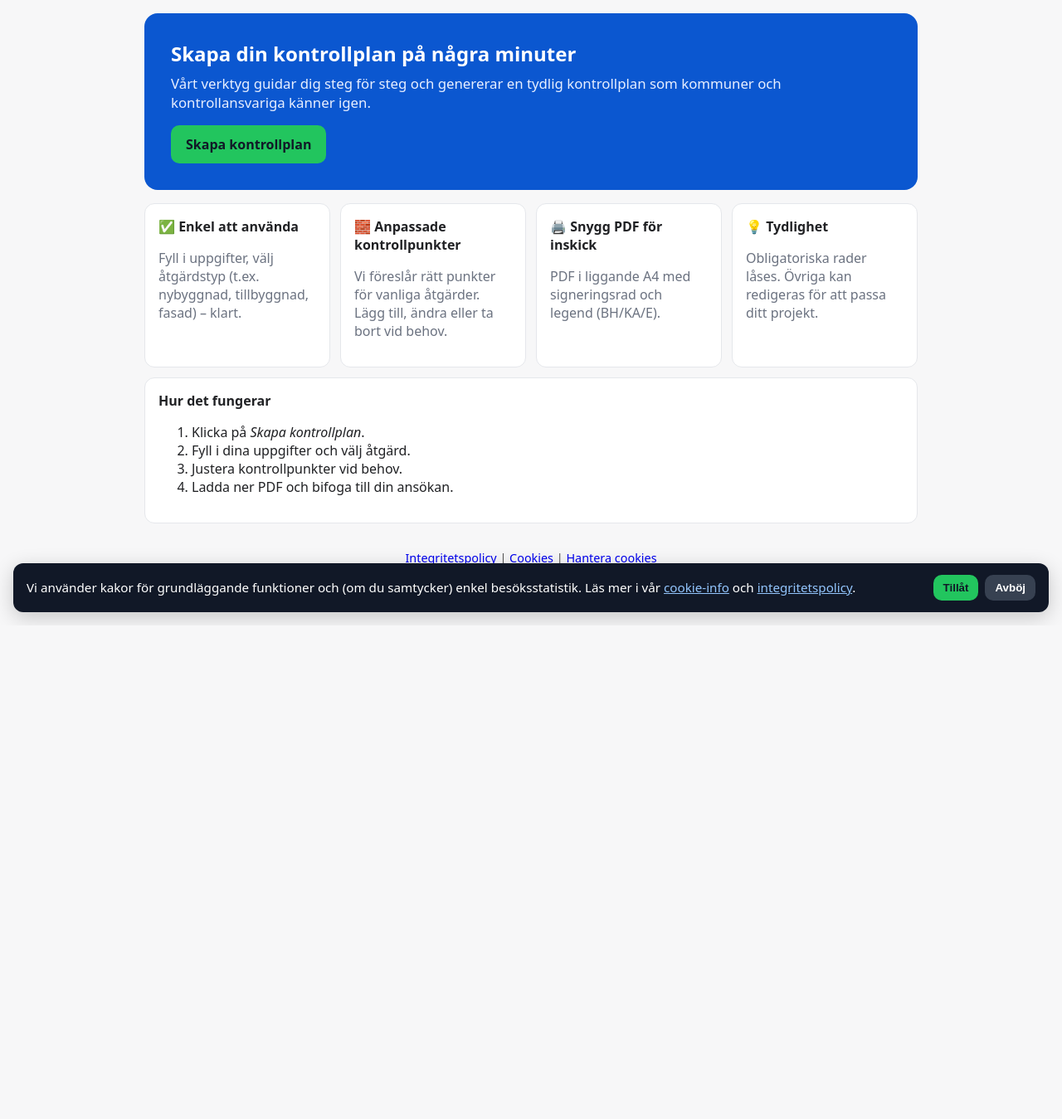
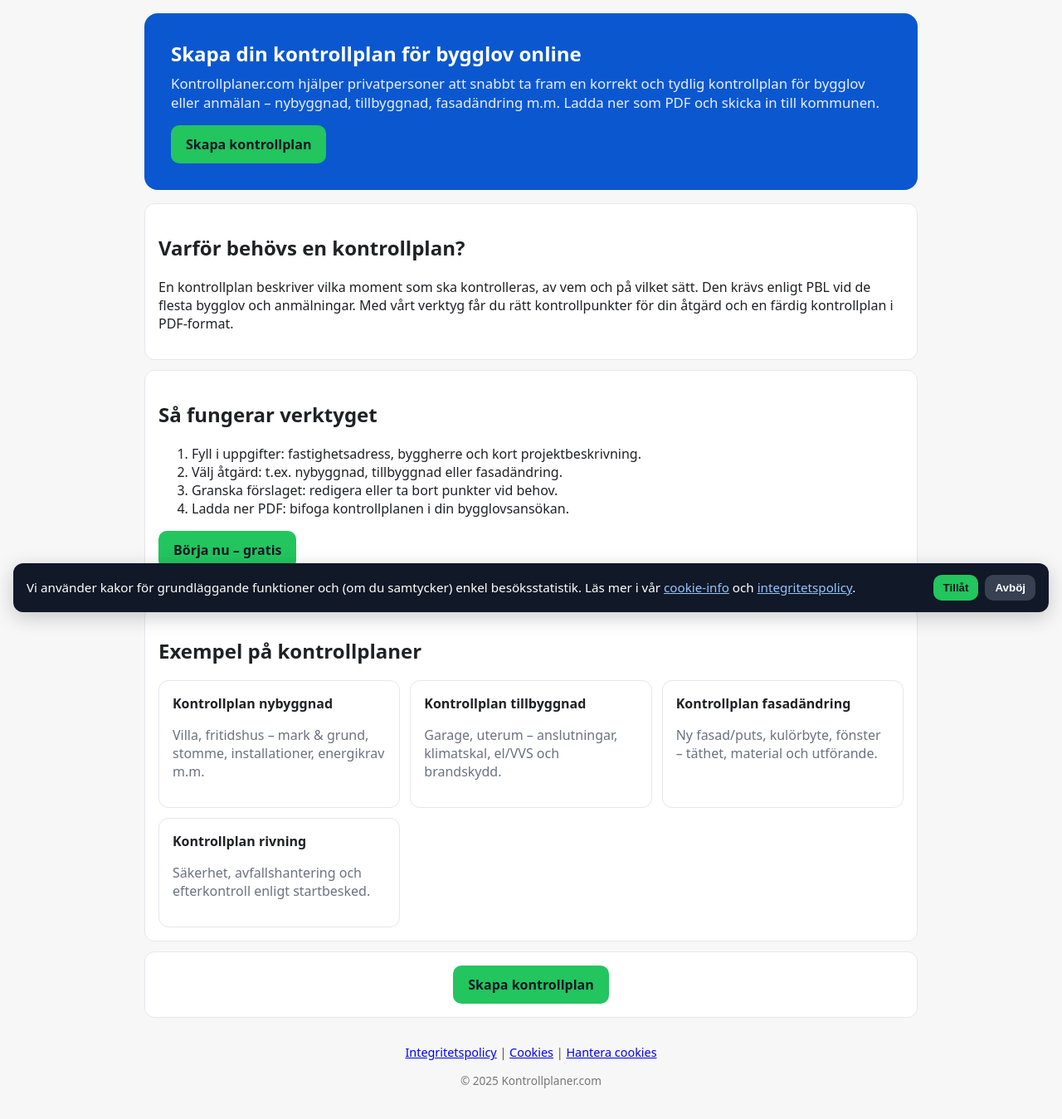
Before and after one commit to NiklasLorentz/kontrollplan-app, a Flask app: page / in a window 1280 px wide. Shown: the part 46-1395 px from the top of the page at 83% size. Before the commit the page ends 798 px from the top, so only its background shows below. Run offline with Flask 3, Linux system fonts and the light colour scheme.

Commit message:
SEO: sitemap + robots + GA4-snippet och uppdaterad landningssida

```diff
--- a/app.py
+++ b/app.py
@@ -1,3 +1,4 @@
+
 import os
 from datetime import datetime
 from flask import Flask, render_template, request, send_file, make_response
@@ -10,10 +11,10 @@ from xml.sax.saxutils import escape
 
 app = Flask(__name__)
 
-# ===== Analytics config via env (Render Settings → Environment) =====
-app.config["GA_ID"] = os.environ.get("GA_ID", "")              # ex: G-XXXXXXXXXX
-app.config["MATOMO_URL"] = os.environ.get("MATOMO_URL", "")    # ex: https://matomo.dindomän.se/
-app.config["MATOMO_SITE_ID"] = os.environ.get("MATOMO_SITE_ID", "")  # ex: 1
+# ===== Analytics config via env =====
+app.config["GA_ID"] = os.environ.get("GA_ID", "")
+app.config["MATOMO_URL"] = os.environ.get("MATOMO_URL", "")
+app.config["MATOMO_SITE_ID"] = os.environ.get("MATOMO_SITE_ID", "")
 
 @app.context_processor
 def inject_analytics_config():
@@ -203,7 +204,6 @@ def plan_rows(bygglovstyp: str):
             row("Utförandet överensstämmer med startbesked", "BH", "Intyg", "Startbesked", "Efter arbetet", oblig=True),
         ]
 
-    # Fallback
     return [cat("Rubrik"), row("Ny kontrollpunkt", "BH", "Egenkontroll", "Ritningar")]
 
 # ===========================
--- /dev/null
+++ b/robots.txt
@@ -0,0 +1,5 @@
+
+User-agent: *
+Disallow:
+
+Sitemap: https://www.kontrollplaner.com/sitemap.xml
--- a/static/script.js
+++ b/static/script.js
@@ -89,18 +89,13 @@ function undoLastRemove(){
 }
 
 function init(){
-  // Bind handlers to server-rendered rows
   document.querySelectorAll('#kontroll-tabell tbody tr').forEach(tr=>attachRemoveHandler(tr));
-
-  // Buttons under the table
   document.getElementById('add-category').onclick=()=>addCategoryRow('Ny rubrik');
   document.getElementById('add-row').onclick=()=>addDataRow({vem:'BH', hur:'Egenkontroll', mot:'Ritningar', nar:'Under arbetet'});
   document.getElementById('clear-all').onclick=()=>{ document.querySelector('#kontroll-tabell tbody').innerHTML=''; lastRemoved=null; document.getElementById('undo-remove').disabled=true; rebuildHidden(); };
   document.getElementById('undo-remove').onclick=undoLastRemove;
-
   document.querySelector('#kontroll-tabell').addEventListener('input', e=>{ if(e.target.matches('.editable')) rebuildHidden(); });
   document.getElementById('pdf-form').addEventListener('submit', rebuildHidden);
   rebuildHidden();
 }
-
 document.addEventListener('DOMContentLoaded', init);
--- a/templates/landing.html
+++ b/templates/landing.html
@@ -3,24 +3,25 @@
 <html lang="sv">
 <head>
   <meta charset="utf-8">
-  <title>Kontrollplaner – Skapa kontrollplan enkelt</title>
+  <title>Skapa kontrollplan för bygglov online – gratis verktyg | Kontrollplaner.com</title>
   <meta name="viewport" content="width=device-width, initial-scale=1">
-  <meta name="description" content="Skapa en komplett kontrollplan för bygglov på några minuter.">
+  <meta name="description" content="Skapa en komplett kontrollplan för bygglov på några minuter. Gratis verktyg för privatpersoner – nybyggnad, tillbyggnad, fasadändring m.m. Ladda ner som PDF.">
   <link rel="stylesheet" href="{{ url_for('static', filename='style.css') }}">
   <style>
     body{max-width:980px;margin:0 auto;padding:24px}
     header{display:flex;justify-content:space-between;align-items:center;margin-bottom:16px}
     header a{color:#0b57d0;text-decoration:none;font-weight:600}
     header nav{display:flex;gap:12px}
-    .hero{background:#0b57d0;color:#fff;border-radius:16px;padding:32px}
+    .hero{background:#0b57d0;color:#fff;border-radius:16px;padding:32px;margin-bottom:16px}
     .hero h1{margin:0 0 8px 0;color:#fff}
     .hero p{margin:0 0 16px 0;color:#e8efff;font-size:1.05rem}
     .cta{display:inline-block;background:#22c55e;color:#111827;padding:12px 18px;border-radius:10px;font-weight:700;text-decoration:none}
     .cta:hover{filter:brightness(.96)}
-    .features{display:grid;grid-template-columns:repeat(auto-fit,minmax(220px,1fr));gap:12px;margin-top:16px}
+    .grid{display:grid;grid-template-columns:repeat(auto-fit,minmax(260px,1fr));gap:12px}
     .feature{background:#fff;border:1px solid #e5e7eb;border-radius:12px;padding:16px}
     .feature h3{margin:0 0 6px 0;font-size:1rem}
     .muted{color:#6b7280}
+    .section{background:#fff;border:1px solid #e5e7eb;border-radius:12px;padding:16px;margin-top:12px}
   </style>
 </head>
 <body>
@@ -33,38 +34,51 @@
   </header>
 
   <section class="hero">
-    <h1>Skapa din kontrollplan på några minuter</h1>
-    <p>Vårt verktyg guidar dig steg för steg och genererar en tydlig kontrollplan som kommuner och kontrollansvariga känner igen.</p>
+    <h1>Skapa din kontrollplan för bygglov online</h1>
+    <p>Kontrollplaner.com hjälper privatpersoner att snabbt ta fram en korrekt och tydlig kontrollplan för bygglov eller anmälan – nybyggnad, tillbyggnad, fasadändring m.m. Ladda ner som PDF och skicka in till kommunen.</p>
     <a class="cta" href="{{ url_for('skapa') }}">Skapa kontrollplan</a>
   </section>
 
-  <section class="features">
+  <section class="section">
+    <h2>Varför behövs en kontrollplan?</h2>
+    <p>En kontrollplan beskriver vilka moment som ska kontrolleras, av vem och på vilket sätt. Den krävs enligt PBL vid de flesta bygglov och anmälningar. Med vårt verktyg får du rätt kontrollpunkter för din åtgärd och en färdig kontrollplan i PDF-format.</p>
+  </section>
+
+  <section class="section">
+    <h2>Så fungerar verktyget</h2>
+    <ol>
+      <li>Fyll i uppgifter: fastighetsadress, byggherre och kort projektbeskrivning.</li>
+      <li>Välj åtgärd: t.ex. nybyggnad, tillbyggnad eller fasadändring.</li>
+      <li>Granska förslaget: redigera eller ta bort punkter vid behov.</li>
+      <li>Ladda ner PDF: bifoga kontrollplanen i din bygglovsansökan.</li>
+    </ol>
+    <p><a class="cta" href="{{ url_for('skapa') }}">Börja nu – gratis</a></p>
+  </section>
+
+  <section class="section">
+    <h2>Exempel på kontrollplaner</h2>
+    <div class="grid">
       <div class="feature">
-      <h3>✅ Enkel att använda</h3>
-      <p class="muted">Fyll i uppgifter, välj åtgärdstyp (t.ex. nybyggnad, tillbyggnad, fasad) – klart.</p>
+        <h3>Kontrollplan nybyggnad</h3>
+        <p class="muted">Villa, fritidshus – mark & grund, stomme, installationer, energikrav m.m.</p>
       </div>
       <div class="feature">
-      <h3>🧱 Anpassade kontrollpunkter</h3>
-      <p class="muted">Vi föreslår rätt punkter för vanliga åtgärder. Lägg till, ändra eller ta bort vid behov.</p>
+        <h3>Kontrollplan tillbyggnad</h3>
+        <p class="muted">Garage, uterum – anslutningar, klimatskal, el/VVS och brandskydd.</p>
       </div>
       <div class="feature">
-      <h3>🖨️ Snygg PDF för inskick</h3>
-      <p class="muted">PDF i liggande A4 med signeringsrad och legend (BH/KA/E).</p>
+        <h3>Kontrollplan fasadändring</h3>
+        <p class="muted">Ny fasad/puts, kulörbyte, fönster – täthet, material och utförande.</p>
       </div>
       <div class="feature">
-      <h3>💡 Tydlighet</h3>
-      <p class="muted">Obligatoriska rader låses. Övriga kan redigeras för att passa ditt projekt.</p>
+        <h3>Kontrollplan rivning</h3>
+        <p class="muted">Säkerhet, avfallshantering och efterkontroll enligt startbesked.</p>
+      </div>
     </div>
   </section>
 
-  <section class="feature" style="margin-top:12px">
-    <h3>Hur det fungerar</h3>
-    <ol>
-      <li>Klicka på <em>Skapa kontrollplan</em>.</li>
-      <li>Fyll i dina uppgifter och välj åtgärd.</li>
-      <li>Justera kontrollpunkter vid behov.</li>
-      <li>Ladda ner PDF och bifoga till din ansökan.</li>
-    </ol>
+  <section class="section" style="text-align:center">
+    <a class="cta" href="{{ url_for('skapa') }}">Skapa kontrollplan</a>
   </section>
 
   {% include "_footer.html" %}
```
Also changed, not shown: sitemap.xml (added, +14 -0 lines), README.md. Lines whose indentation alone changed are shown as unchanged.
